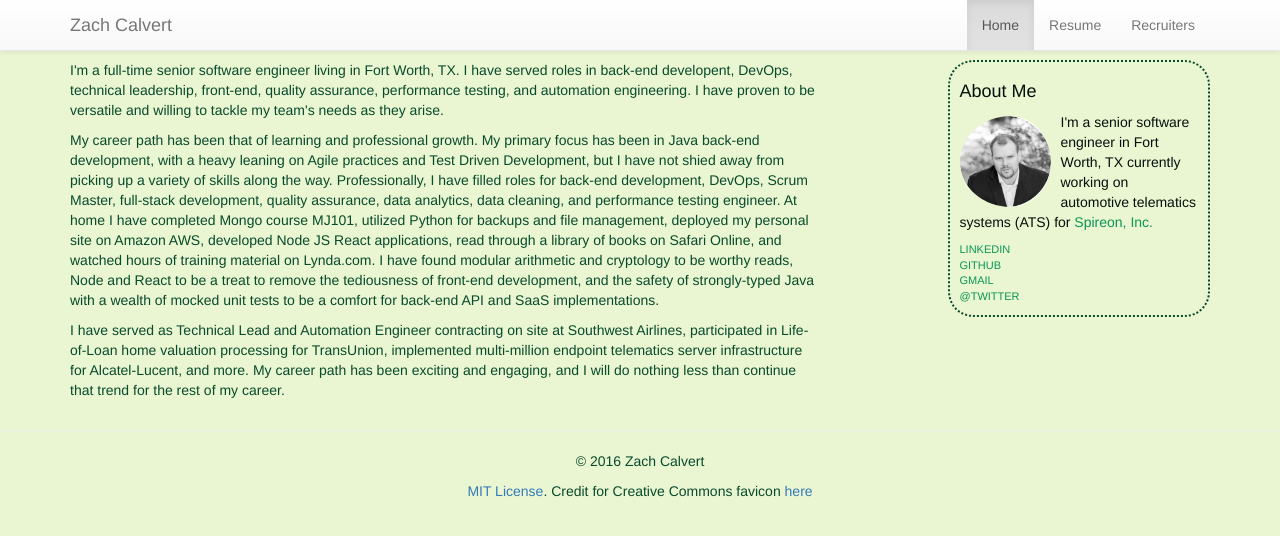
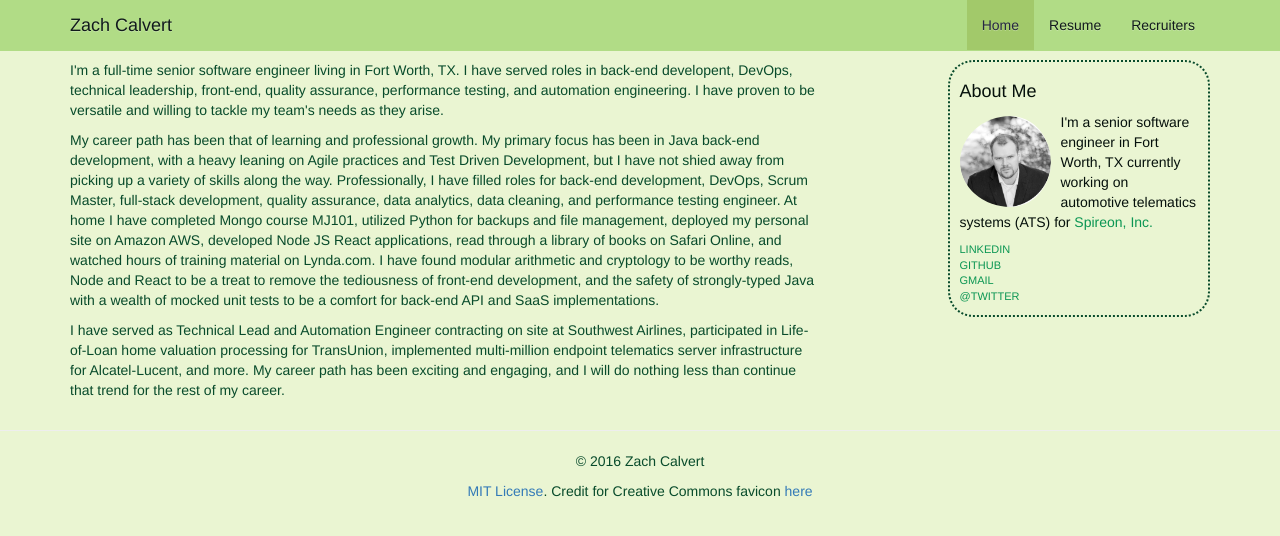
Before and after one commit to ZacharyCalvert/ZachCalvert, a React (Create React App) app: page / in a window 1280 px wide. Shown: the top 536 px of the page. Built offline with nearby package versions, Linux system fonts and the light colour scheme.

Commit message:
Colorizing navbar

```diff
--- a/src/Navbar.js
+++ b/src/Navbar.js
@@ -1,4 +1,7 @@
 import React, { Component } from 'react';
+import './style/nav.css';
+
+require('./style/nav.css');
 
 class Nav extends Component {
 
@@ -14,7 +17,7 @@ class Nav extends Component {
 
   render() {
     return (
-      <nav className="navbar navbar-default navbar-fixed-top">
+      <nav className="navbar navbar-fixed-top navbar-custom">
         <div className="container">
           <div className="navbar-header">
             <button type="button" className="navbar-toggle collapsed" data-toggle="collapse" data-target="#navbar" aria-expanded="false" aria-controls="navbar">
--- /dev/null
+++ b/src/style/nav.css
@@ -0,0 +1,93 @@
+/*
+http://work.smarchal.com/twbscolor/css/56c52a7ef64f111a1c2627420
+*/
+
+.navbar-custom {
+  background-color: #b1dc86;
+  border-color: #a2c96a;
+}
+.navbar-custom .navbar-brand {
+  color: #111a1c;
+}
+.navbar-custom .navbar-brand:hover,
+.navbar-custom .navbar-brand:focus {
+  color: #262742;
+}
+.navbar-custom .navbar-text {
+  color: #111a1c;
+}
+.navbar-custom .navbar-nav > li > a {
+  color: #111a1c;
+}
+.navbar-custom .navbar-nav > li > a:hover,
+.navbar-custom .navbar-nav > li > a:focus {
+  color: #262742;
+}
+.navbar-custom .navbar-nav > li > .dropdown-menu {
+  background-color: #b1dc86;
+}
+.navbar-custom .navbar-nav > li > .dropdown-menu > li > a {
+  color: #111a1c;
+}
+.navbar-custom .navbar-nav > li > .dropdown-menu > li > a:hover,
+.navbar-custom .navbar-nav > li > .dropdown-menu > li > a:focus {
+  color: #262742;
+  background-color: #a2c96a;
+}
+.navbar-custom .navbar-nav > li > .dropdown-menu > li > .divider {
+  background-color: #a2c96a;
+}
+.navbar-custom .navbar-nav .open .dropdown-menu > .active > a,
+.navbar-custom .navbar-nav .open .dropdown-menu > .active > a:hover,
+.navbar-custom .navbar-nav .open .dropdown-menu > .active > a:focus {
+  color: #262742;
+  background-color: #a2c96a;
+}
+.navbar-custom .navbar-nav > .active > a,
+.navbar-custom .navbar-nav > .active > a:hover,
+.navbar-custom .navbar-nav > .active > a:focus {
+  color: #262742;
+  background-color: #a2c96a;
+}
+.navbar-custom .navbar-nav > .open > a,
+.navbar-custom .navbar-nav > .open > a:hover,
+.navbar-custom .navbar-nav > .open > a:focus {
+  color: #262742;
+  background-color: #a2c96a;
+}
+.navbar-custom .navbar-toggle {
+  border-color: #a2c96a;
+}
+.navbar-custom .navbar-toggle:hover,
+.navbar-custom .navbar-toggle:focus {
+  background-color: #a2c96a;
+}
+.navbar-custom .navbar-toggle .icon-bar {
+  background-color: #111a1c;
+}
+.navbar-custom .navbar-collapse,
+.navbar-custom .navbar-form {
+  border-color: #111a1c;
+}
+.navbar-custom .navbar-link {
+  color: #111a1c;
+}
+.navbar-custom .navbar-link:hover {
+  color: #262742;
+}
+
+@media (max-width: 767px) {
+  .navbar-custom .navbar-nav .open .dropdown-menu > li > a {
+    color: #111a1c;
+  }
+  .navbar-custom .navbar-nav .open .dropdown-menu > li > a:hover,
+  .navbar-custom .navbar-nav .open .dropdown-menu > li > a:focus {
+    color: #262742;
+  }
+  .navbar-custom .navbar-nav .open .dropdown-menu > .active > a,
+  .navbar-custom .navbar-nav .open .dropdown-menu > .active > a:hover,
+  .navbar-custom .navbar-nav .open .dropdown-menu > .active > a:focus {
+    color: #262742;
+    background-color: #a2c96a;
+  }
+}
```
